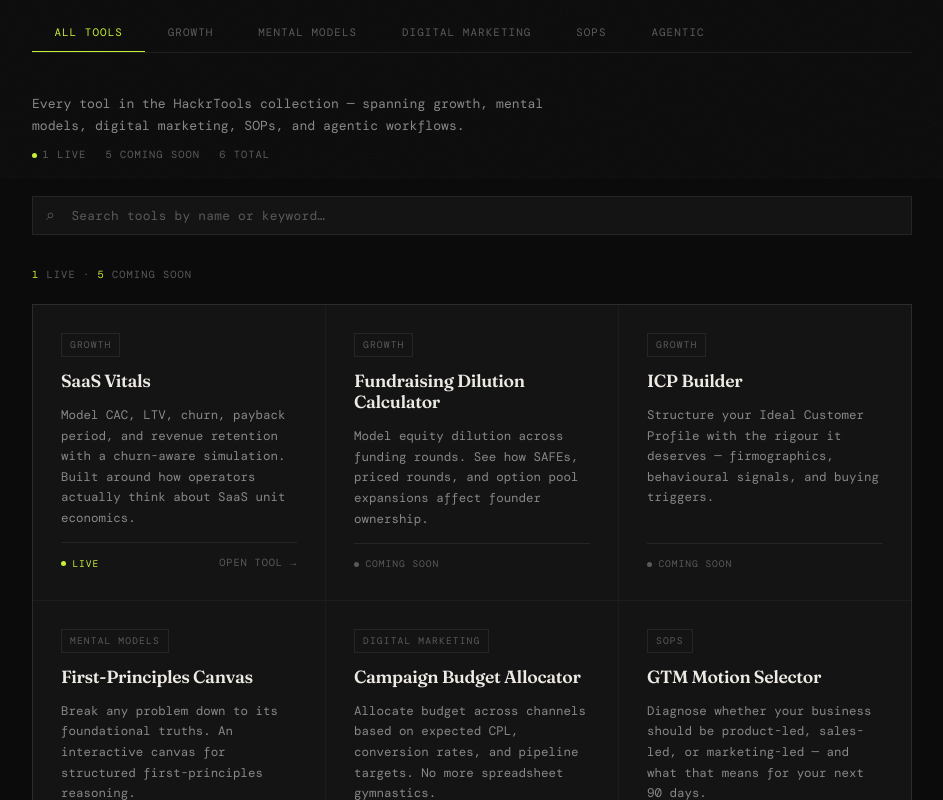
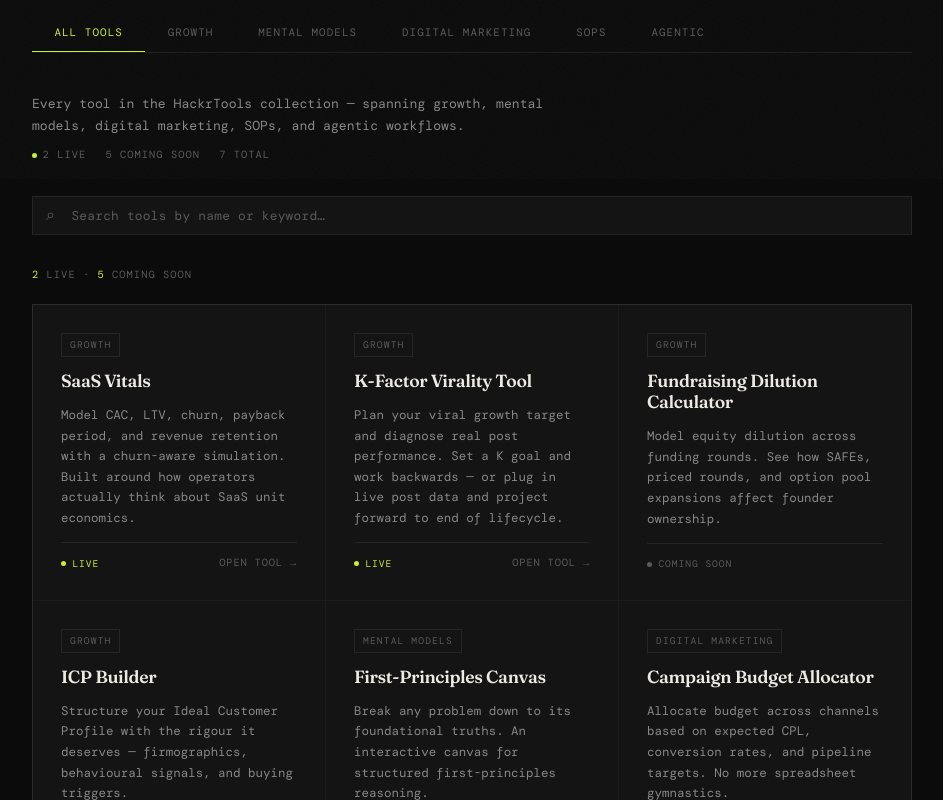
Before and after one commit to HackrLife/Tools, a plain HTML site: page index.html in a window 1280 px wide. Shown: the part 621-1421 px from the top of the page, without its empty margins (168-1111 px from the left). Drawn offline with nearby package versions, Linux system fonts and the light colour scheme; a web font is replaced by a local one.

Commit message:
Add K-Factor Virality Tool to index.html

```diff
--- a/index.html
+++ b/index.html
@@ -222,6 +222,14 @@ const TOOLS = [
     url: 'growth/saas-vitals/index.html',
   },
   {
+    name: 'K-Factor Virality Tool',
+    theme: 'growth',
+    tags: ['k-factor','virality','viral growth','social','invites','referral','gtm','word of mouth','shares','ctr','conversion','loops'],
+    desc: 'Plan your viral growth target and diagnose real post performance. Set a K goal and work backwards — or plug in live post data and project forward to end of lifecycle.',
+    status: 'live',
+    url: 'growth/virality-modeler/index.html',
+  },
+  {
     name: 'Fundraising Dilution Calculator',
     theme: 'growth',
     tags: ['fundraising','equity','dilution','safe','cap table','founder'],
```
